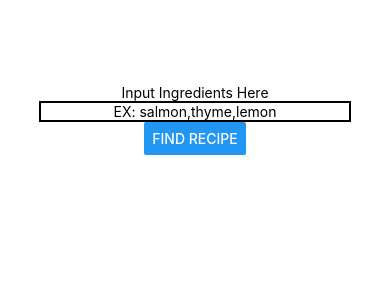
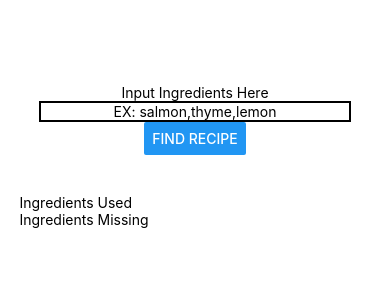
Before and after one commit to EricBaldwinn/Recipe_Generator, a React Native app: screen / in a window 390 px wide. Shown: the top 300 px of the page. Built offline with nearby package versions, Linux system fonts and the light colour scheme.

Commit message:
Implemented missing/used ingredients components

```diff
--- a/App.js
+++ b/App.js
@@ -3,11 +3,14 @@ import { StatusBar } from 'expo-status-bar';
 import React, { useState, useEffect } from 'react';
 import { StyleSheet, Text, View, TextInput, Button } from 'react-native';
 import axios from 'axios';
+import {UsedIngredients} from './UsedIngredients.jsx';
+import {MissedIngredients} from './MissedIngredients.jsx';
 
 export const App = () => {
   const [ingredients, onChangeText] = React.useState("EX: salmon,thyme,lemon");
   const [usedIngredients, setUsedIngredients] = React.useState([]);
   const [missingIngredients, setMissingIngredients] = React.useState([]);
+  const [recipeId, setRecipeId] = React.useState();
 
 
   const getRecipe = () => {
@@ -15,6 +18,7 @@ export const App = () => {
     .then((response) => {
       setUsedIngredients(response.data[0].usedIngredients)
       setMissingIngredients(response.data[0].missedIngredients)
+      setRecipeId(response.data[0].id)
     })
     .catch((err) => {
       console.log(err)
@@ -36,20 +40,29 @@ export const App = () => {
       onPress={getRecipe}
       />
       <StatusBar style="auto" />
+      <View style={styles.used}>
+      <UsedIngredients usedIngredients={usedIngredients}/>
+      <MissedIngredients missingIngredients={missingIngredients}/>
+      </View>
     </View>
   );
 }
 
 const styles = StyleSheet.create({
   container: {
-    flex: 1,
+    flex: 2,
     backgroundColor: '#fff',
-    alignItems: 'center',
     top: '10%',
+    alignItems: 'center'
   },
   input: {
     borderWidth: 2,
     width: '80%',
-    textAlign: 'center'
-  }
+    textAlign: 'center',
+  },
+  used: {
+    right: '20%',
+    width: '50%',
+    top: 39
+  },
 });
--- /dev/null
+++ b/MissedIngredients.jsx
@@ -0,0 +1,23 @@
+import { StatusBar } from 'expo-status-bar';
+import React, { useState, useEffect } from 'react';
+import { StyleSheet, Text, View, TextInput, ScrollView } from 'react-native';
+
+export const MissedIngredients = ({missingIngredients}) => {
+  const ingredients = () => {
+    return missingIngredients.map((ingredient) => {
+      return(
+       <View key={ingredient.id}><Text>{ingredient.name}</Text></View>
+      )
+    })
+  }
+
+
+   return(
+     <View>
+     <ScrollView>
+       <Text>Ingredients Missing</Text>
+      {ingredients()}
+     </ScrollView>
+     </View>
+   )
+}
--- a/UsedIngredients.jsx
+++ b/UsedIngredients.jsx
@@ -3,14 +3,23 @@ import React, { useState, useEffect } from 'react';
 import { StyleSheet, Text, View, TextInput, ScrollView } from 'react-native';
 
 
-export const UsedIngredients = () => {
+export const UsedIngredients = ({usedIngredients}) => {
 
-
+ const ingredients = () => {
+   return usedIngredients.map((ingredient) => {
+     return(
+      <View key={ingredient.id}><Text>{ingredient.name}</Text></View>
+     )
+   })
+ }
 
 
   return(
     <View>
-
+    <ScrollView>
+      <Text>Ingredients Used</Text>
+     {ingredients()}
+    </ScrollView>
     </View>
   )
 }
```
